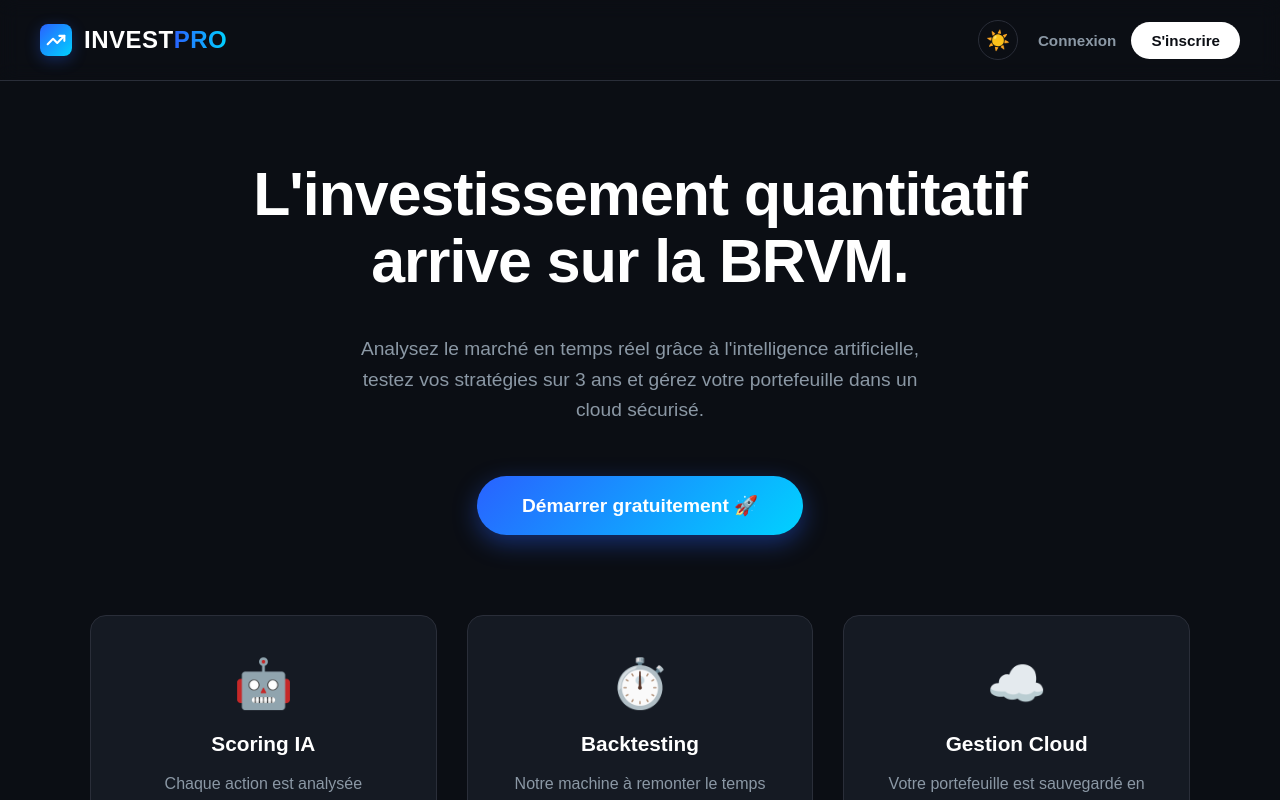
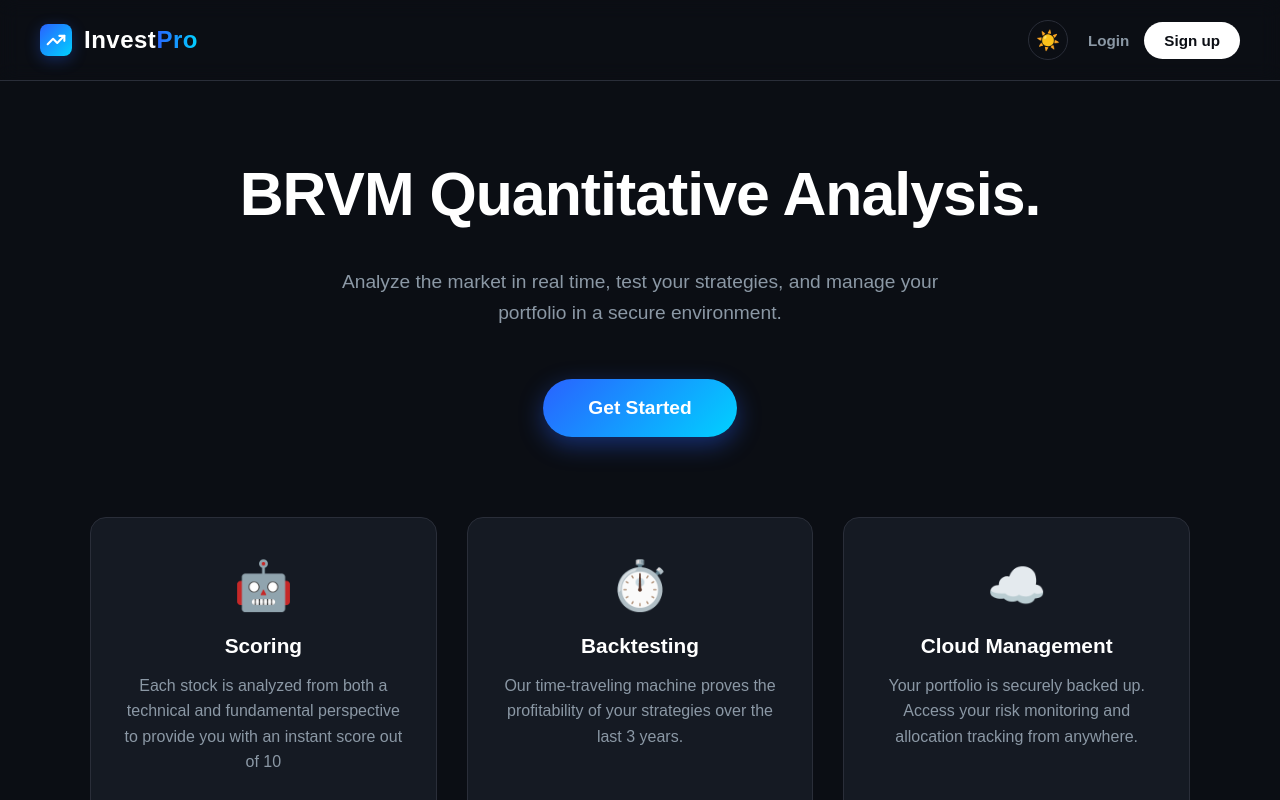
Before and after one commit to Hounkponou/Invest-brvm, a React (Vite) app in the folder brvm-quant/: page / in a window 1280 px wide. Built offline with nearby package versions, Linux system fonts and the light colour scheme; no server answers.

Commit message:
fix: Update Sidebar.jsx

```diff
--- a/brvm-quant/src/components/Sidebar.jsx
+++ b/brvm-quant/src/components/Sidebar.jsx
@@ -30,25 +30,25 @@ export default function Sidebar({
           </svg>
         </div>
         <div style={{ fontSize: '1.5em', fontWeight: '900', letterSpacing: '0.5px', color: 'var(--text-main)' }}>
-          INVEST<span style={{ background: 'linear-gradient(90deg, var(--accent-blue), #00d2ff)', WebkitBackgroundClip: 'text', WebkitTextFillColor: 'transparent' }}>PRO</span>
+          Invest<span style={{ background: 'linear-gradient(90deg, var(--accent-blue), #00d2ff)', WebkitBackgroundClip: 'text', WebkitTextFillColor: 'transparent' }}>Pro</span>
         </div>
       </Link>
 
       {/* 2. MENU PRINCIPAL */}
       <div style={{ display: 'flex', flexDirection: 'column', gap: '8px' }}>
-        <div style={{ fontSize: '0.75em', color: 'var(--text-muted)', textTransform: 'uppercase', letterSpacing: '1px', marginBottom: '10px', fontWeight: 'bold' }}>Menu Principal</div>
+        <div style={{ fontSize: '0.75em', color: 'var(--text-muted)', textTransform: 'uppercase', letterSpacing: '1px', marginBottom: '10px', fontWeight: 'bold' }}></div>
 
         <Link to="/dashboard" className={`nav-btn ${location.pathname === '/dashboard' ? 'active' : ''}`} style={{ width: '100%', textAlign: 'left', padding: '12px 15px', borderRadius: '8px', background: location.pathname === '/dashboard' ? 'var(--accent-blue)' : 'transparent', color: location.pathname === '/dashboard' ? 'white' : 'var(--text-muted)', border: 'none', cursor: 'pointer', fontWeight: 'bold', textDecoration: 'none', display: 'flex', alignItems: 'center', gap: '10px', transition: '0.2s' }}>
-          📊 Dashboard
+          Dashboard
         </Link>
         <Link to="/screener" className={`nav-btn ${location.pathname === '/screener' ? 'active' : ''}`} style={{ width: '100%', textAlign: 'left', padding: '12px 15px', borderRadius: '8px', background: location.pathname === '/screener' ? 'var(--accent-blue)' : 'transparent', color: location.pathname === '/screener' ? 'white' : 'var(--text-muted)', border: 'none', cursor: 'pointer', fontWeight: 'bold', textDecoration: 'none', display: 'flex', alignItems: 'center', gap: '10px', transition: '0.2s' }}>
-          ⚡ Stock Screener
+          Stock Screener
         </Link>
         <Link to="/simulator" className={`nav-btn ${location.pathname === '/simulator' ? 'active' : ''}`} style={{ width: '100%', textAlign: 'left', padding: '12px 15px', borderRadius: '8px', background: location.pathname === '/simulator' ? '#9f7aea' : 'transparent', color: location.pathname === '/simulator' ? 'white' : '#9f7aea', border: location.pathname === '/simulator' ? 'none' : '1px solid #9f7aea', cursor: 'pointer', fontWeight: 'bold', textDecoration: 'none', display: 'flex', alignItems: 'center', gap: '10px', transition: '0.2s' }}>
-          🧪 Backtest Lab
+          Backtest Lab
         </Link>
         <Link to="/portfolio" className={`nav-btn ${location.pathname === '/portfolio' ? 'active' : ''}`} style={{ width: '100%', textAlign: 'left', padding: '12px 15px', borderRadius: '8px', background: location.pathname === '/portfolio' ? 'var(--accent-blue)' : 'transparent', color: location.pathname === '/portfolio' ? 'white' : 'var(--text-muted)', border: 'none', cursor: 'pointer', fontWeight: 'bold', textDecoration: 'none', display: 'flex', alignItems: 'center', gap: '10px', transition: '0.2s' }}>
-          💼 Portfolio Cloud
+          Portfolio Cloud
         </Link>
       </div>
 
@@ -58,13 +58,13 @@ export default function Sidebar({
         {/* Nouveau Joli Bouton Home (Discret mais clair) */}
         <Link to="/" style={{ color: 'var(--text-muted)', textDecoration: 'none', display: 'flex', alignItems: 'center', gap: '8px', fontSize: '0.9em', fontWeight: 'bold', transition: 'color 0.2s' }} onMouseOver={(e) => e.currentTarget.style.color = 'var(--text-main)'} onMouseOut={(e) => e.currentTarget.style.color = 'var(--text-muted)'}>
           <svg width="18" height="18" viewBox="0 0 24 24" fill="none" stroke="currentColor" strokeWidth="2" strokeLinecap="round" strokeLinejoin="round"><path d="M3 9l9-7 9 7v11a2 2 0 0 1-2 2H5a2 2 0 0 1-2-2z"></path><polyline points="9 22 9 12 15 12 15 22"></polyline></svg>
-          Accueil du site
+          Home
         </Link>
 
         <div style={{ background: 'var(--bg-base)', padding: '12px', borderRadius: '8px', border: '1px solid var(--border-color)' }}>
           <div style={{ color: 'var(--text-muted)', fontSize: '0.75em', marginBottom: '8px', wordBreak: 'break-all', fontWeight: 'bold' }}>{user?.email}</div>
           <button onClick={handleLogout} style={{ background: 'transparent', border: '1px solid var(--down-color)', color: 'var(--down-color)', padding: '6px', borderRadius: '6px', width: '100%', cursor: 'pointer', fontWeight: 'bold', fontSize: '0.85em', transition: 'background 0.2s' }} onMouseOver={(e) => { e.currentTarget.style.background = 'var(--down-color)'; e.currentTarget.style.color = 'white'; }} onMouseOut={(e) => { e.currentTarget.style.background = 'transparent'; e.currentTarget.style.color = 'var(--down-color)'; }}>
-            Se Déconnecter
+            Log out
           </button>
         </div>
       </div>
--- a/brvm-quant/src/pages/Landing.jsx
+++ b/brvm-quant/src/pages/Landing.jsx
@@ -21,7 +21,7 @@ export default function Landing({ user, toggleTheme, isDarkMode, setIsSignUp, se
             </svg>
           </div>
           <div style={{ fontSize: '1.5em', fontWeight: '900', letterSpacing: '0.5px', color: 'var(--text-main)' }}>
-            INVEST<span style={{ background: 'linear-gradient(90deg, var(--accent-blue), #00d2ff)', WebkitBackgroundClip: 'text', WebkitTextFillColor: 'transparent' }}>PRO</span>
+            Invest<span style={{ background: 'linear-gradient(90deg, var(--accent-blue), #00d2ff)', WebkitBackgroundClip: 'text', WebkitTextFillColor: 'transparent' }}>Pro</span>
           </div>
         </div>
 
@@ -34,15 +34,15 @@ export default function Landing({ user, toggleTheme, isDarkMode, setIsSignUp, se
           {/* Boutons d'en-tête */}
           {user ? (
             <button onClick={() => navigate('/dashboard')} style={{ padding: '10px 20px', fontSize: '0.95em', background: 'transparent', color: 'var(--text-main)', border: '2px solid var(--border-color)', borderRadius: '50px', fontWeight: 'bold', cursor: 'pointer', transition: 'all 0.2s' }} onMouseOver={e => { e.currentTarget.style.borderColor = 'var(--accent-blue)'; e.currentTarget.style.color = 'var(--accent-blue)'; }} onMouseOut={e => { e.currentTarget.style.borderColor = 'var(--border-color)'; e.currentTarget.style.color = 'var(--text-main)'; }}>
-              Mon Dashboard
+              My Dashboard
             </button>
           ) : (
             <div style={{ display: 'flex', gap: '15px', alignItems: 'center' }}>
               <span onClick={() => { setIsSignUp(false); setShowAuthModal(true); }} style={{ fontSize: '0.95em', color: 'var(--text-muted)', fontWeight: 'bold', cursor: 'pointer', transition: 'color 0.2s' }} onMouseOver={e => e.currentTarget.style.color = 'var(--text-main)'} onMouseOut={e => e.currentTarget.style.color = 'var(--text-muted)'}>
-                Connexion
+                Login
               </span>
               <button onClick={() => { setIsSignUp(true); setShowAuthModal(true); }} style={{ padding: '10px 20px', fontSize: '0.95em', background: 'var(--text-main)', color: 'var(--bg-base)', border: 'none', borderRadius: '50px', fontWeight: 'bold', cursor: 'pointer', transition: 'opacity 0.2s' }} onMouseOver={e => e.currentTarget.style.opacity = '0.8'} onMouseOut={e => e.currentTarget.style.opacity = '1'}>
-                S'inscrire
+                Sign up
               </button>
             </div>
           )}
@@ -54,10 +54,10 @@ export default function Landing({ user, toggleTheme, isDarkMode, setIsSignUp, se
       {/* ========================================== */}
       <main style={{ flex: 1, display: 'flex', flexDirection: 'column', alignItems: 'center', padding: '80px 20px', textAlign: 'center' }}>
         <h1 style={{ fontSize: '3.8em', margin: '0 0 20px 0', maxWidth: '850px', lineHeight: '1.1', letterSpacing: '-1px' }}>
-          L'investissement quantitatif arrive sur la BRVM.
+          BRVM Quantitative Analysis.
         </h1>
         <p style={{ fontSize: '1.2em', color: 'var(--text-muted)', marginBottom: '50px', maxWidth: '600px', lineHeight: '1.6' }}>
-          Analysez le marché en temps réel grâce à l'intelligence artificielle, testez vos stratégies sur 3 ans et gérez votre portefeuille dans un cloud sécurisé.
+          Analyze the market in real time, test your strategies, and manage your portfolio in a secure  environment.
         </p>
 
         {/* Le CTA Central (Unique et impactant) */}
@@ -69,7 +69,7 @@ export default function Landing({ user, toggleTheme, isDarkMode, setIsSignUp, se
               onMouseOver={e => { e.currentTarget.style.transform = 'translateY(-3px)'; e.currentTarget.style.boxShadow = '0 12px 30px rgba(41, 98, 255, 0.6)'; }}
               onMouseOut={e => { e.currentTarget.style.transform = 'translateY(0)'; e.currentTarget.style.boxShadow = '0 8px 25px rgba(41, 98, 255, 0.4)'; }}
             >
-              Lancer une analyse IA ⚡
+              Run analysis on the market
             </button>
           ) : (
             <button
@@ -78,7 +78,7 @@ export default function Landing({ user, toggleTheme, isDarkMode, setIsSignUp, se
               onMouseOver={e => { e.currentTarget.style.transform = 'translateY(-3px)'; e.currentTarget.style.boxShadow = '0 12px 30px rgba(41, 98, 255, 0.6)'; }}
               onMouseOut={e => { e.currentTarget.style.transform = 'translateY(0)'; e.currentTarget.style.boxShadow = '0 8px 25px rgba(41, 98, 255, 0.4)'; }}
             >
-              Démarrer gratuitement 🚀
+              Get Started
             </button>
           )}
         </div>
@@ -92,8 +92,8 @@ export default function Landing({ user, toggleTheme, isDarkMode, setIsSignUp, se
           <div className="feature-card" style={{ background: 'var(--bg-panel)', padding: '40px 30px', borderRadius: '16px', border: '1px solid var(--border-color)', flex: 1, minWidth: '280px', display: 'flex', flexDirection: 'column', justifyContent: 'space-between', alignItems: 'center' }}>
             <div>
               <div style={{ fontSize: '3em', marginBottom: '20px' }}>🤖</div>
-              <h3 style={{ margin: '0 0 15px 0', fontSize: '1.3em' }}>Scoring IA</h3>
-              <p style={{ color: 'var(--text-muted)', fontSize: '1em', lineHeight: '1.6', margin: 0 }}>Chaque action est analysée techniquement et fondamentalement pour vous donner une note sur 10 instantanée.</p>
+              <h3 style={{ margin: '0 0 15px 0', fontSize: '1.3em' }}>Scoring</h3>
+              <p style={{ color: 'var(--text-muted)', fontSize: '1em', lineHeight: '1.6', margin: 0 }}>Each stock is analyzed from both a technical and fundamental perspective to provide you with an instant score out of 10</p>
             </div>
             <button
               onClick={() => user ? navigate('/screener') : setShowAuthModal(true)}
@@ -101,7 +101,7 @@ export default function Landing({ user, toggleTheme, isDarkMode, setIsSignUp, se
               onMouseOver={e => { e.currentTarget.style.background = 'var(--accent-blue)'; e.currentTarget.style.color = 'white'; e.currentTarget.style.transform = 'scale(1.05)'; }}
               onMouseOut={e => { e.currentTarget.style.background = 'transparent'; e.currentTarget.style.color = 'var(--accent-blue)'; e.currentTarget.style.transform = 'scale(1)'; }}
             >
-              Ouvrir le Screener
+              Open Screener
             </button>
           </div>
 
@@ -110,7 +110,7 @@ export default function Landing({ user, toggleTheme, isDarkMode, setIsSignUp, se
             <div>
               <div style={{ fontSize: '3em', marginBottom: '20px' }}>⏱️</div>
               <h3 style={{ margin: '0 0 15px 0', fontSize: '1.3em' }}>Backtesting</h3>
-              <p style={{ color: 'var(--text-muted)', fontSize: '1em', lineHeight: '1.6', margin: 0 }}>Notre machine à remonter le temps prouve la rentabilité de vos stratégies sur les 3 dernières années.</p>
+              <p style={{ color: 'var(--text-muted)', fontSize: '1em', lineHeight: '1.6', margin: 0 }}>Our time-traveling machine proves the profitability of your strategies over the last 3 years.</p>
             </div>
             <button
               onClick={() => user ? navigate('/simulator') : setShowAuthModal(true)}
@@ -118,7 +118,7 @@ export default function Landing({ user, toggleTheme, isDarkMode, setIsSignUp, se
               onMouseOver={e => { e.currentTarget.style.background = '#9f7aea'; e.currentTarget.style.color = 'white'; e.currentTarget.style.transform = 'scale(1.05)'; }}
               onMouseOut={e => { e.currentTarget.style.background = 'transparent'; e.currentTarget.style.color = '#9f7aea'; e.currentTarget.style.transform = 'scale(1)'; }}
             >
-              Tester une stratégie
+              Test your strategy
             </button>
           </div>
 
@@ -126,8 +126,8 @@ export default function Landing({ user, toggleTheme, isDarkMode, setIsSignUp, se
           <div className="feature-card" style={{ background: 'var(--bg-panel)', padding: '40px 30px', borderRadius: '16px', border: '1px solid var(--border-color)', flex: 1, minWidth: '280px', display: 'flex', flexDirection: 'column', justifyContent: 'space-between', alignItems: 'center' }}>
             <div>
               <div style={{ fontSize: '3em', marginBottom: '20px' }}>☁️</div>
-              <h3 style={{ margin: '0 0 15px 0', fontSize: '1.3em' }}>Gestion Cloud</h3>
-              <p style={{ color: 'var(--text-muted)', fontSize: '1em', lineHeight: '1.6', margin: 0 }}>Votre portefeuille est sauvegardé en toute sécurité. Retrouvez votre suivi de risque et d'allocation partout.</p>
+              <h3 style={{ margin: '0 0 15px 0', fontSize: '1.3em' }}>Cloud Management</h3>
+              <p style={{ color: 'var(--text-muted)', fontSize: '1em', lineHeight: '1.6', margin: 0 }}>Your portfolio is securely backed up. Access your risk monitoring and allocation tracking from anywhere.</p>
             </div>
             <button
               onClick={() => user ? navigate('/portfolio') : setShowAuthModal(true)}
@@ -135,7 +135,7 @@ export default function Landing({ user, toggleTheme, isDarkMode, setIsSignUp, se
               onMouseOver={e => { e.currentTarget.style.background = 'var(--up-color)'; e.currentTarget.style.color = 'white'; e.currentTarget.style.transform = 'scale(1.05)'; }}
               onMouseOut={e => { e.currentTarget.style.background = 'transparent'; e.currentTarget.style.color = 'var(--up-color)'; e.currentTarget.style.transform = 'scale(1)'; }}
             >
-              Créer mon Portefeuille
+              Create My Portfolio
             </button>
           </div>
 
@@ -143,7 +143,7 @@ export default function Landing({ user, toggleTheme, isDarkMode, setIsSignUp, se
       </main>
 
       <footer style={{ padding: '40px 20px', textAlign: 'center', color: 'var(--text-muted)', borderTop: '1px solid var(--border-color)', backgroundColor: 'var(--bg-panel)', marginTop: 'auto' }}>
-        © 2026 Invest Pro. Tous droits réservés.
+        © 2026 Invest Pro. All rights reserved.
       </footer>
     </div>
   );
```
